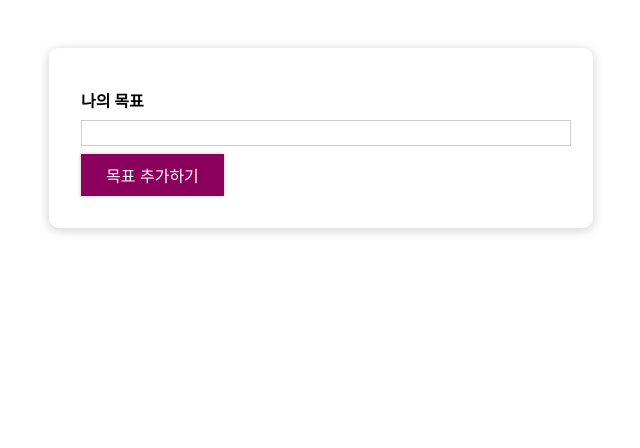
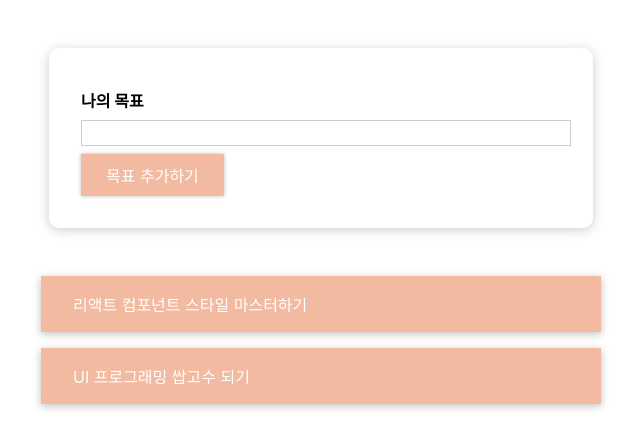
Before and after one commit to minah8/react-basic-study202405, a React (Create React App) app: page / in a window 1280 px wide. Shown: the top 448 px of the page, without its empty margins (319-959 px from the left). Built offline with nearby package versions, Linux system fonts and the light colour scheme.

Commit message:
목표설정 App - 기본 기능(목록, 추가, 삭제)

```diff
--- a/src/App.js
+++ b/src/App.js
@@ -1,18 +1,73 @@
+import { useState } from 'react';
 import './App.css';
 import CourseInput from './components/CourseGoals/CourseInput';
 import CourseList from './components/CourseGoals/CourseList';
 
-function App() {
+const DUMMY_DATA = [
+  {
+    id: 'g1',
+    text: '리액트 컴포넌트 스타일 마스터하기',
+  },
+  {
+    id: 'g2',
+    text: 'UI 프로그래밍 쌉고수 되기',
+  },
+];
+
+const App = () => {
+  const [goals, setGoals] = useState(DUMMY_DATA);
+
+  // Input에게 전달할 함수
+  const addGoalHandler = (text) => {
+    // console.log('전달받은 텍스트: ', text);
+    const newGoal = {
+      id: Math.random().toString(),
+      text,
+    };
+
+    // 상태변수(배열) 수정
+    // setGoals([...goals, newGoal]);
+    setGoals((prevGoals) => [...prevGoals, newGoal]);
+  };
+
+  // 삭제 이벤트 핸들러를 CourseItem까지 내려보내야 함.
+  const deleteGoalHandler = (id) => {
+    // console.log('전달된 id: ', id);
+    // const updateGoals = [...goals]; // 상태 배열 그대로 복사해서 가져옴.
+    // const index = updateGoals.findIndex((goal) => goal.id === id);
+    // updateGoals.splice(index, 1);
+    // setGoals(updateGoals);
+
+    // const updateGoals = goals.filter((goal) => goal.id !== id);
+
+    setGoals(goals.filter((goal) => goal.id !== id));
+  };
+
+  // CourseList 조건부 렌더링
+  let listContent = (
+    <p
+      style={{
+        color: 'red',
+        fontSize: '2em',
+        textAlign: 'center',
+      }}
+    >
+      목표를 등록해 주세요!!
+    </p>
+  );
+
+  if (goals.length > 0) {
+    listContent = <CourseList items={goals} onDelete={deleteGoalHandler} />;
+  }
+
   return (
     <div>
       <section id="goal-form">
-        <CourseInput />
+        <CourseInput onAdd={addGoalHandler} />
       </section>
-      <section id="goals">
-        <CourseList />
-      </section>
+      <section id="goals">{listContent}</section>
     </div>
   );
-}
+};
 
 export default App;
--- a/src/components/CourseGoals/CourseInput.css
+++ b/src/components/CourseGoals/CourseInput.css
@@ -20,5 +20,5 @@
   .form-control input:focus {
     outline: none;
     background: #fad0ec;
-    border-color: #8b005d;
+    border-color: #F1BAA1;
   }
--- a/src/components/CourseGoals/CourseInput.js
+++ b/src/components/CourseGoals/CourseInput.js
@@ -1,13 +1,26 @@
-import React from 'react';
+import React, { useState } from 'react';
 import Button from '../UI/Button/Button';
 import './CourseInput.css';
 
-const CourseInput = () => {
+const CourseInput = ({ onAdd }) => {
+  const [enteredText, setEnteredText] = useState('');
+
+  const textChageHandler = (e) => {
+    setEnteredText(e.target.value);
+  };
+
+  const formSubmitHandler = (e) => {
+    e.preventDefault();
+
+    onAdd(enteredText);
+    setEnteredText('');
+  };
+
   return (
-    <form>
+    <form onSubmit={formSubmitHandler}>
       <div className="form-control">
         <label>나의 목표</label>
-        <input type="text" />
+        <input type="text" onChange={textChageHandler} value={enteredText} />
       </div>
       <Button type="submit">목표 추가하기</Button>
     </form>
--- /dev/null
+++ b/src/components/CourseGoals/CourseItem.css
@@ -0,0 +1,8 @@
+.goal-item {
+    margin: 1rem 0;
+    background: #F1BAA1;
+    box-shadow: 0 2px 8px rgba(0, 0, 0, 0.26);
+    color: white;
+    padding: 1rem 2rem;
+    cursor: pointer;
+  }
--- /dev/null
+++ b/src/components/CourseGoals/CourseItem.js
@@ -0,0 +1,12 @@
+import React from 'react';
+import './CourseItem.css';
+
+const CourseItem = ({ item, onDelete }) => {
+  return (
+    <li className="goal-item" onClick={() => onDelete(item.id)}>
+      {item.text}
+    </li>
+  );
+};
+
+export default CourseItem;
--- a/src/components/CourseGoals/CourseList.js
+++ b/src/components/CourseGoals/CourseList.js
@@ -1,10 +1,13 @@
 import React from 'react';
 import './CourseList.css';
+import CourseItem from './CourseItem';
 
-const CourseList = () => {
+const CourseList = ({ items, onDelete }) => {
   return (
     <ul className="goal-list">
-      <li></li>
+      {items.map((item) => {
+        return <CourseItem key={item.id} item={item} onDelete={onDelete} />;
+      })}
     </ul>
   );
 };
--- a/src/components/UI/Button/Button.css
+++ b/src/components/UI/Button/Button.css
@@ -1,9 +1,9 @@
 .button {
     font: inherit;
     padding: 0.5rem 1.5rem;
-    border: 1px solid #8b005d;
+    border: 1px solid #F1BAA1;
     color: white;
-    background: #8b005d;
+    background: #F1BAA1;
     box-shadow: 0 0 4px rgba(0, 0, 0, 0.26);
     cursor: pointer;
   }
@@ -14,7 +14,7 @@
 
   .button:hover,
   .button:active {
-    background: #ac0e77;
-    border-color: #ac0e77;
+    background: #F1BAA1;
+    border-color: #F1BAA1;
     box-shadow: 0 0 8px rgba(0, 0, 0, 0.26);
   }
```
